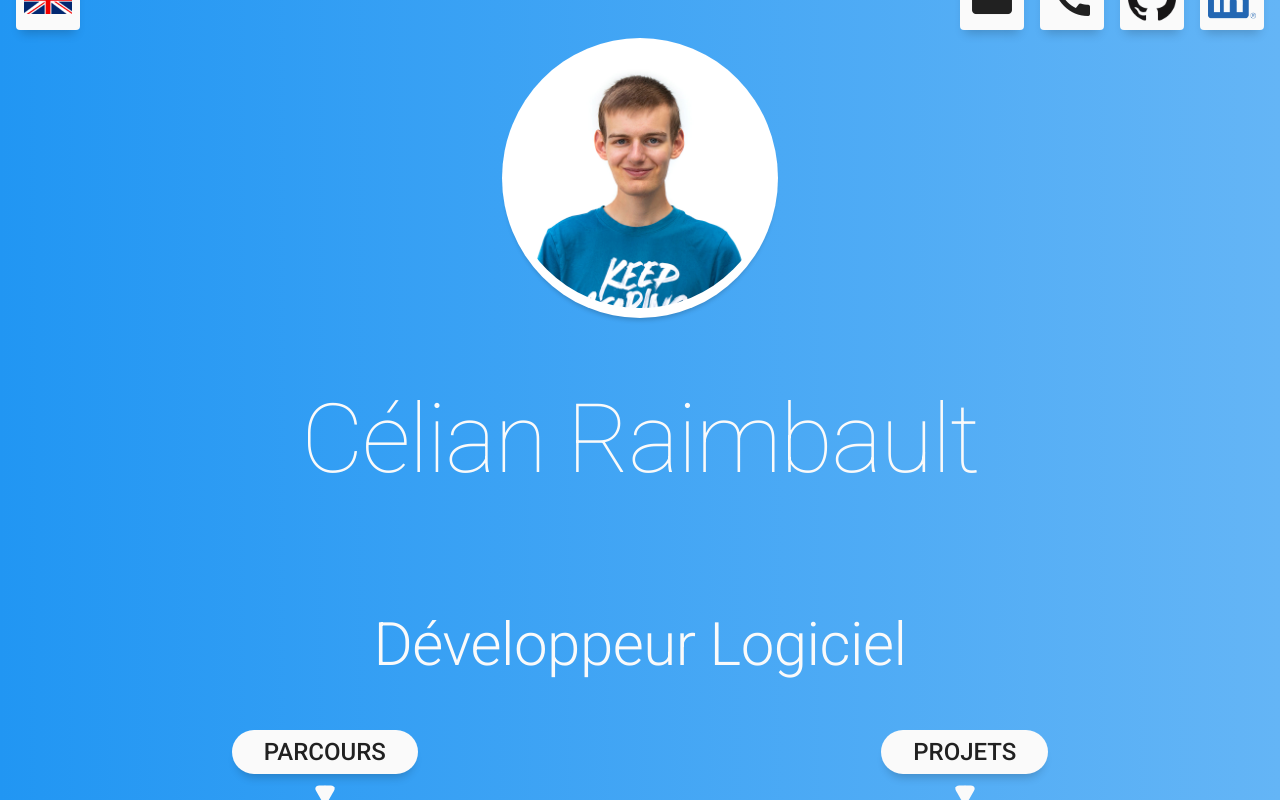
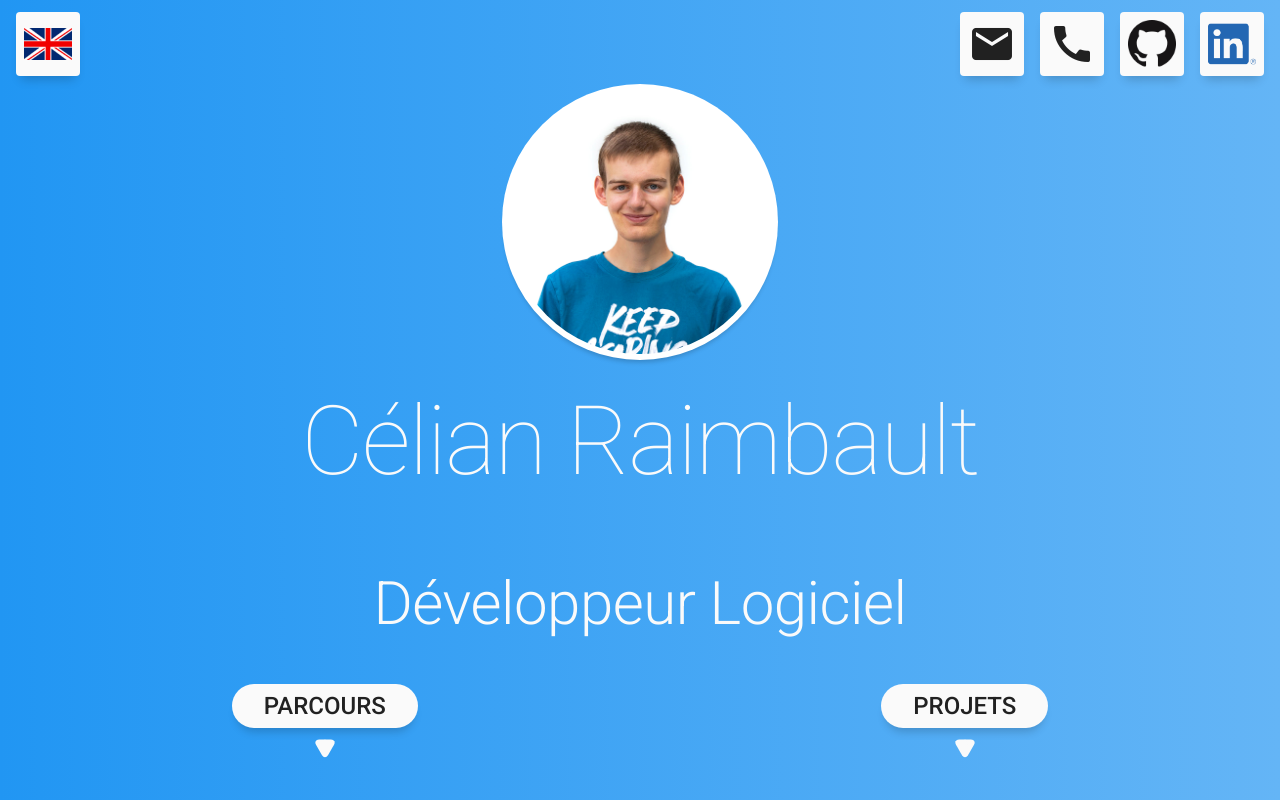
Before and after one commit to Cc618/Celian, a React (Create React App) app: page / in a window 1280 px wide. Built offline with nearby package versions, Linux system fonts and the light colour scheme.

Commit message:
design: Updated layout in home for low res devices

```diff
--- a/src/pages/Home.js
+++ b/src/pages/Home.js
@@ -70,8 +70,12 @@ function Home(props) {
           <img alt="" className="picture" src={picture} />
         </div>
 
-        <h1>Célian Raimbault</h1>
-        <h2>{data.job}</h2>
+        <div>
+          <h1>Célian Raimbault</h1>
+        </div>
+        <div>
+          <h2>{data.job}</h2>
+        </div>
       </div>
 
       <nav>
--- a/src/pages/Home.scss
+++ b/src/pages/Home.scss
@@ -141,6 +141,22 @@
     flex-direction: column;
     align-items: center;
     justify-content: center;
+
+    min-height: 75vh;
+
+    > div {
+        flex: 1;
+
+        display: flex;
+        flex-direction: column;
+        align-items: center;
+        justify-content: center;
+    }
+
+    h1, h2 {
+        text-align: center;
+        margin: 0;
+    }
 }
 
 .picture {
@@ -152,6 +168,8 @@
 
 .picture-card {
     @extend .card8;
+
+    flex: 2;
 
     // Full white like the picture
     background-color: #ffffff;
```
